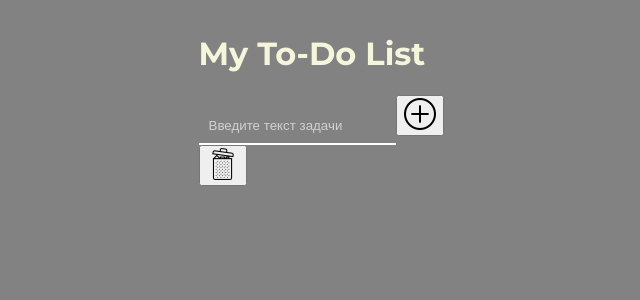
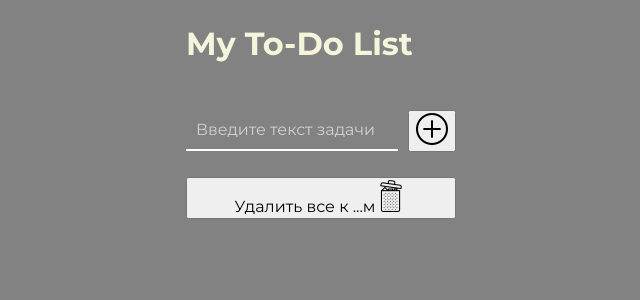
Before and after one commit to vfedoseyev/todo-react, a React (Vite) app: page / in a window 1280 px wide. Shown: the top 300 px of the page, without its empty margins (319-959 px from the left). Built offline with nearby package versions, Linux system fonts and the light colour scheme.

Commit message:
add some changes

```diff
--- a/index.html
+++ b/index.html
@@ -3,8 +3,8 @@
 
 <head>
   <meta charset="UTF-8" />
-  <link rel="icon" type="image/svg+xml" href="/vite.svg" />
-  <link href="https://fonts.googleapis.com/css2?family=Montserrat:wght@400;700&display=swap" rel="stylesheet">
+  <link rel="icon" type="image/x-icon" href="./src//assets/favicon.png">
+  <link href="https://fonts.googleapis.com/css2?family=Montserrat:wght@400;500;600;700&display=swap" rel="stylesheet">
   <meta name="viewport" content="width=device-width, initial-scale=1.0" />
   <title>Vite + React</title>
 </head>
--- a/package.json
+++ b/package.json
@@ -11,6 +11,7 @@
   },
   "dependencies": {
     "lucide-react": "^0.438.0",
+    "normalize.css": "^8.0.1",
     "react": "^18.3.1",
     "react-beautiful-dnd": "^13.1.1",
     "react-dom": "^18.3.1"
--- a/src/App.jsx
+++ b/src/App.jsx
@@ -43,7 +43,7 @@ export function App() {
     <div className="app">
       <h1>My To-Do List</h1>
         <TaskInput addTask={addTask} />
-        <button onClick={removeAllTasks}><img src={garbageIcon} alt="" /></button>
+        <button className ='removeAllTasks' onClick={removeAllTasks}>Удалить все к ...м<img src={garbageIcon} alt="" /></button>
       <TaskList
         tasks={tasks}
         removeTask={removeTask}
--- a/src/index.css
+++ b/src/index.css
@@ -5,9 +5,12 @@ body {
   padding: 5px;
   background-color: rgba(0, 0, 0, 0.492);
   color: beige;
+  margin: 0 auto;
 }
 
 input {
+  width: 100%;
+  max-width: 500px;
   background: none;
   padding: 10px;
   border: none;
@@ -18,3 +21,43 @@ input {
 ::-webkit-input-placeholder {
   color: rgba(255, 255, 255, 0.63)
 }
+
+.app {
+  width: 500px;
+  width: 100%;
+  display: flex;
+  flex-direction: column;
+  justify-content: center;
+  align-items: stretch;
+  gap: 25px;
+}
+
+.task-input {
+  gap: 10px;
+  width: 100%;
+  display: flex;
+  justify-content: space-between;
+  align-items: center;
+  flex-direction: row;
+}
+
+.task-list {
+
+  display: flex;
+  flex-direction: column;
+  gap: 15px;
+  justify-content: space-between;
+}
+
+.task-item {
+  width: 100%;
+}
+
+.view-task {
+  gap: 10px;
+  width: 100%;
+  display: flex;
+  justify-content: space-between;
+  align-items: center;
+  flex-direction: row;
+}
--- a/src/main.jsx
+++ b/src/main.jsx
@@ -1,6 +1,7 @@
 import { StrictMode } from 'react'
 import { createRoot } from 'react-dom/client'
 import { App } from './App.jsx'
+import 'normalize.css';
 import './index.css'
 
 createRoot(document.getElementById('root')).render(
```
Also changed, not shown: src/assets/favicon.png (added), 1 other file (tests, documents, lock files or other folders).
